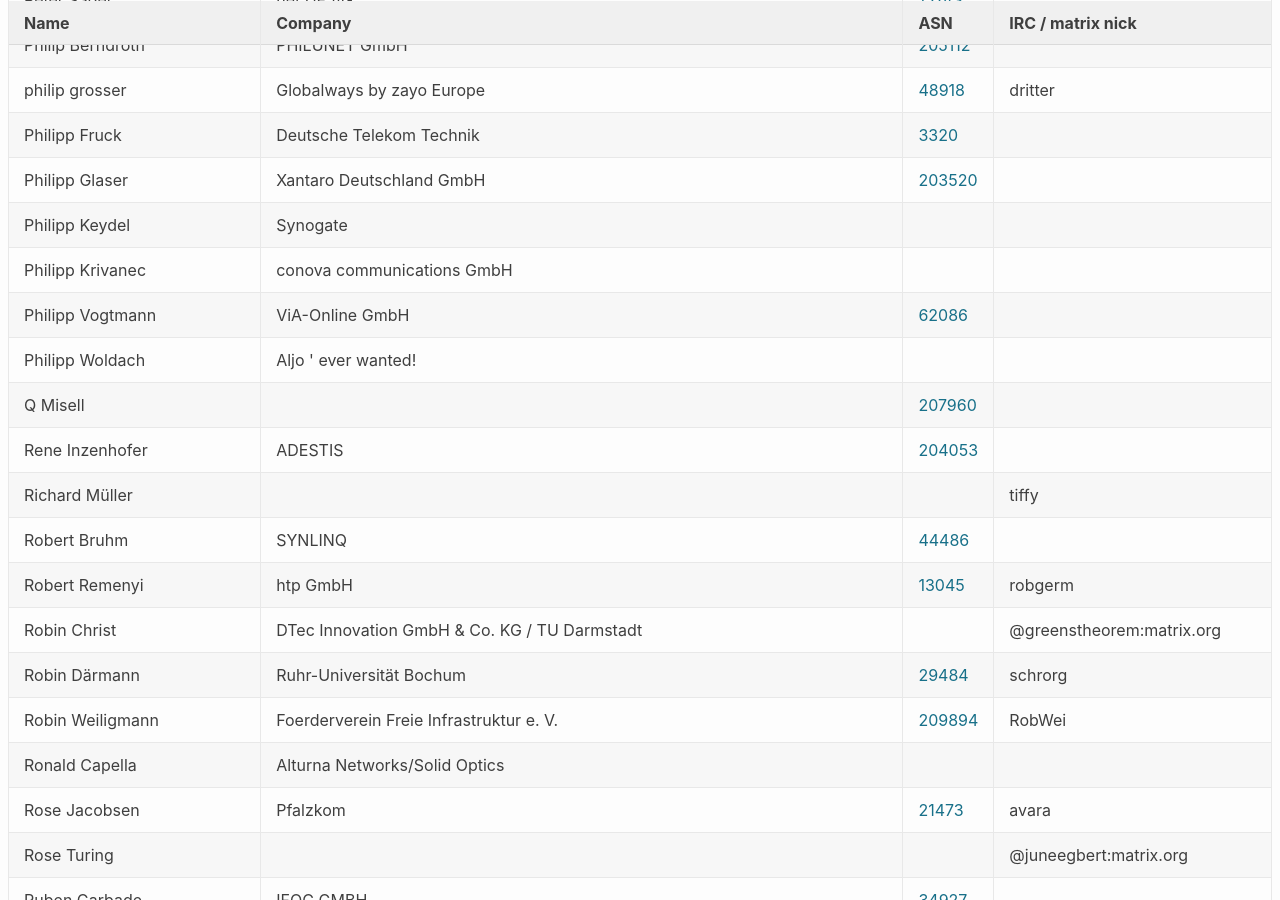
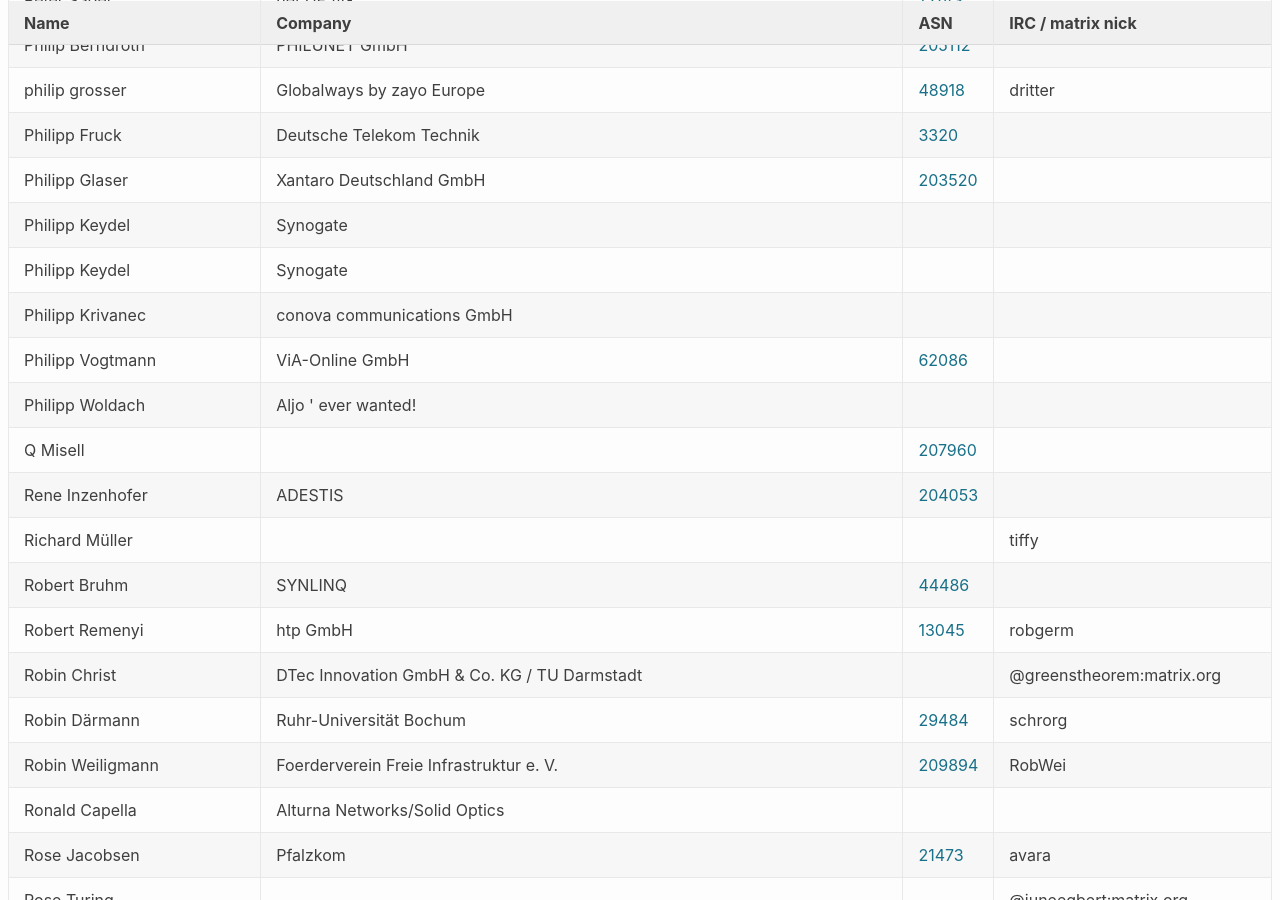
Before and after one commit to denog/pretix-attendeelist, a Jekyll site: the page built from denog17/index.markdown, in a window 1280 px wide and 900 px high, scrolled down 13879 px. Built offline with Jekyll 4.4.1, drawn with Linux system fonts in a browser that asks for light colours.

Commit message:
Latest data: Thu Sep 11 17:47:54 UTC 2025

```diff
--- a/_data/attendees_denog17_onsite.json
+++ b/_data/attendees_denog17_onsite.json
@@ -1860,6 +1860,12 @@
     "asn": null
   },
   {
+    "name": "Philipp Keydel",
+    "company": "Synogate",
+    "irc": null,
+    "asn": null
+  },
+  {
     "name": "Philipp Krivanec",
     "company": "conova communications GmbH",
     "irc": null,
```
